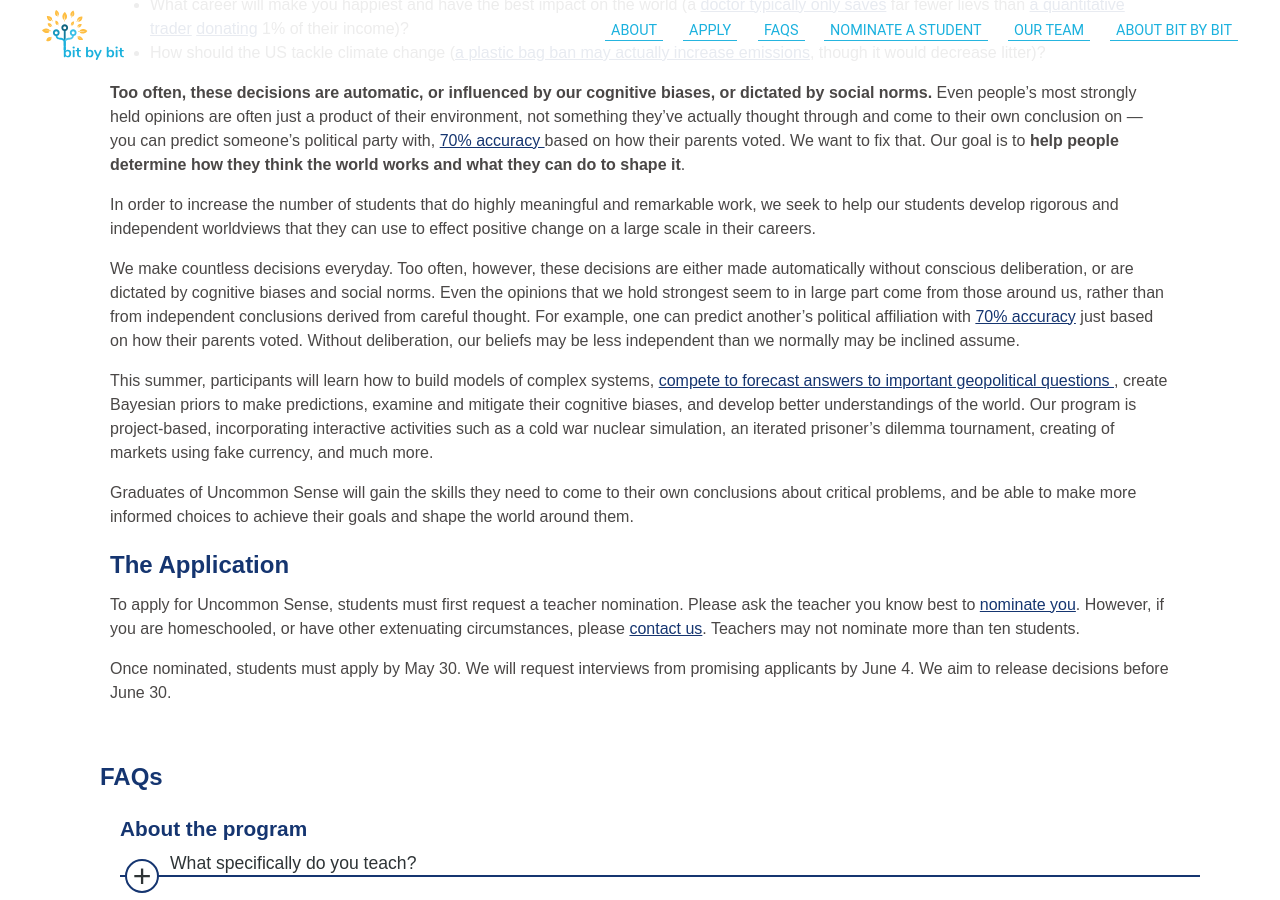
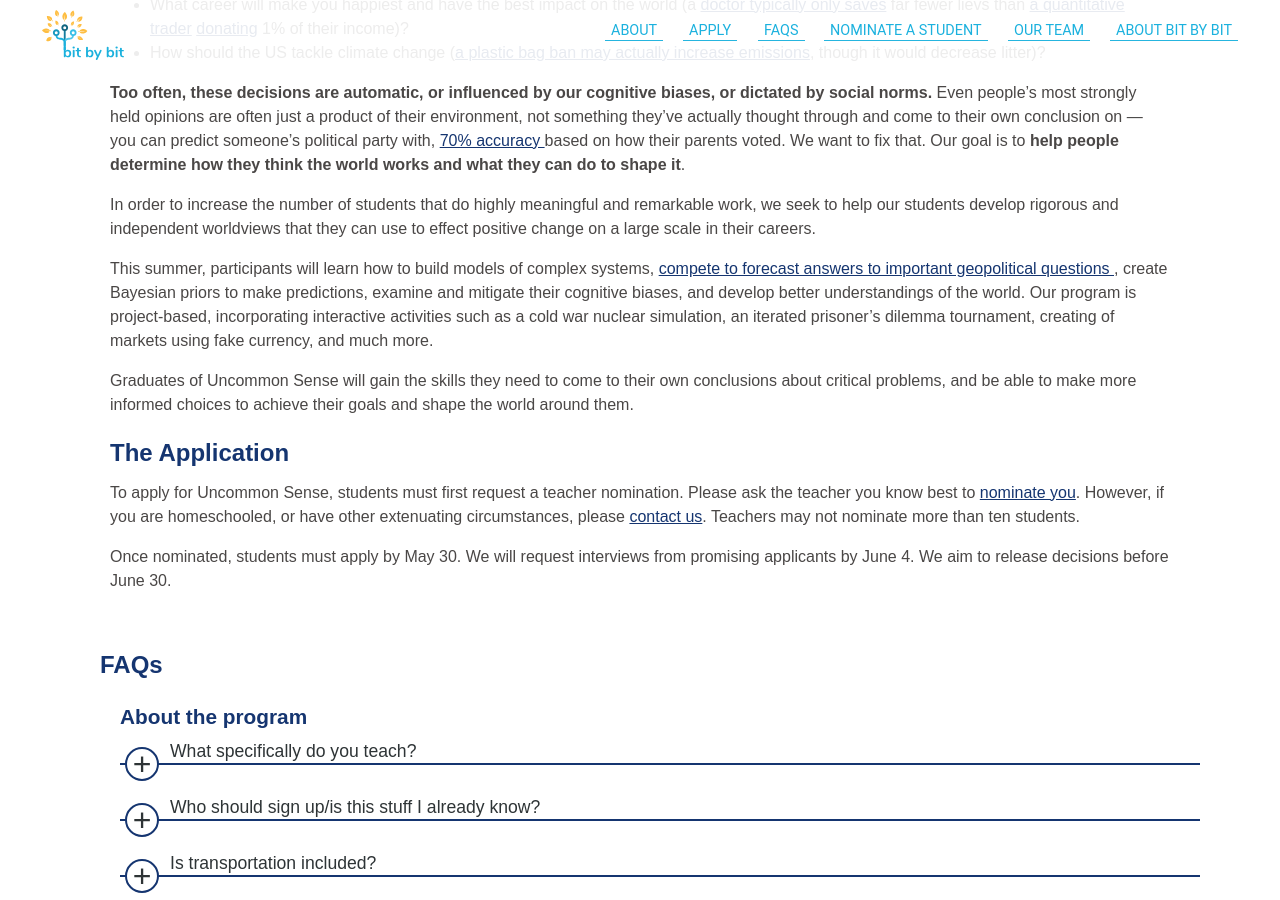
Before and after one commit to bit-by-bit-coding/bxb-website, a Jekyll site: the page built from uncommonsenseseminar.html, in a window 1280 px wide and 900 px high, scrolled down 1393 px. Built offline with Jekyll 4.4.1, drawn with Linux system fonts in a browser that asks for light colours; nearby versions of some CDN libraries; some web fonts are replaced.

Commit message:
redundant paragraph fixed

```diff
--- a/uncommonsenseseminar.html
+++ b/uncommonsenseseminar.html
@@ -122,7 +123,7 @@ style: usreferral.css
                   predict another’s political affiliation with
                   <a href="https://news.gallup.com/poll/14515/teens-stay-true-parents-political-perspectives.aspx">
                       70% accuracy</a> just based on how their parents voted.
-                      Without deliberation, our beliefs may be less independent than we normally may be inclined assume.
+                      Without deliberation, our beliefs may be less independent than we normally may be inclined assume. -->
                 <!-- <p>
 
                 that gives inquisitive high schoolers the opportunity to master decision-making techniques based
```
Also changed, not shown: other parts of uncommonsenseseminar.html (+2 -1 lines).
